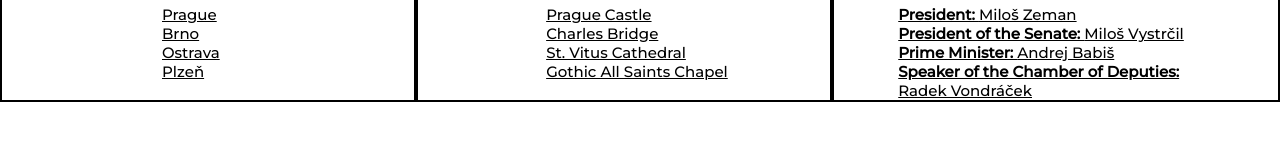
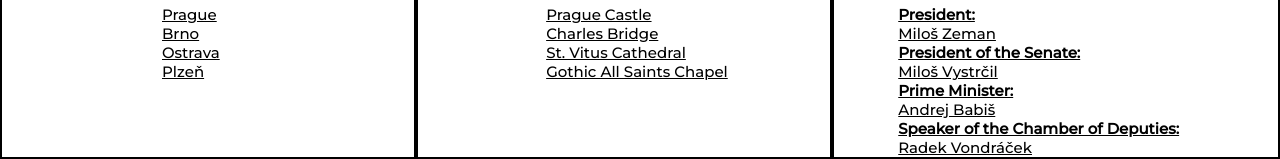
Before and after one commit to NSS-Day-Cohort-42/hello-world-haphazard-hobbits, a plain HTML site: page index.html in a window 1280 px wide. Shown: the part 1161-1320 px from the top of the page. Before the commit the page ends 1263 px from the top, so only its background shows below. Drawn offline with Linux system fonts and the light colour scheme.

Commit message:
automated heads of state

```diff
--- a/scripts/czech/HeadsOfState/HeadsOfStateHTML.js
+++ b/scripts/czech/HeadsOfState/HeadsOfStateHTML.js
@@ -1,7 +1,7 @@
 export const headsOfStateHTML = (headOfState) => {
   return `
     <li class="heads__item">
-      <a href="${headOfState.link}"><strong>${headOfState.title} </strong>${headOfState.name}</a>
+      <a href="${headOfState.link}"><div class="bold__text">${headOfState.title}</div>${headOfState.name}</a>
     </li>
     `
 }
--- a/styles/footerList.css
+++ b/styles/footerList.css
@@ -39,3 +39,7 @@
   width: 100%;
   max-width: 100%;
 }
+
+.bold__text {
+  font-weight: bold;
+}
```
Also changed, not shown: scripts/czech/HeadsOfState/HeadsOfStateDataProvider.js (+4 -4 lines).
